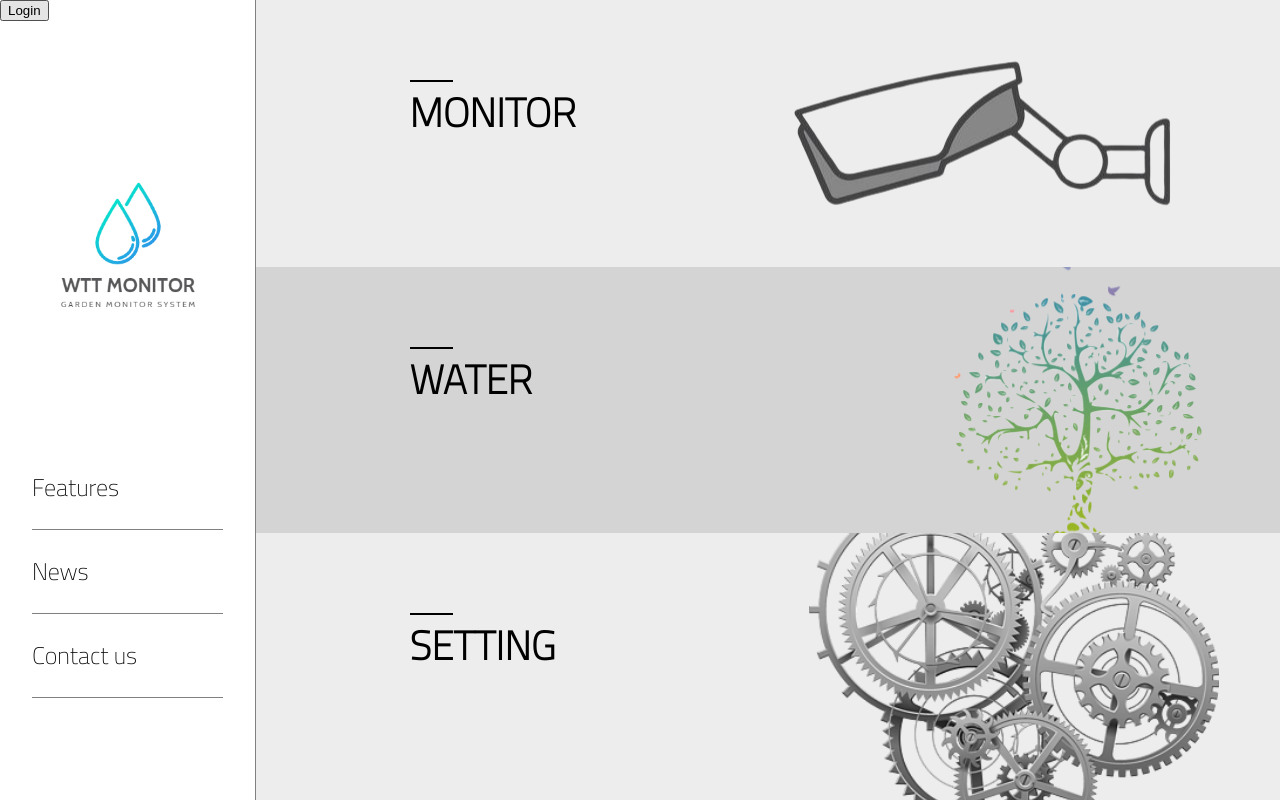
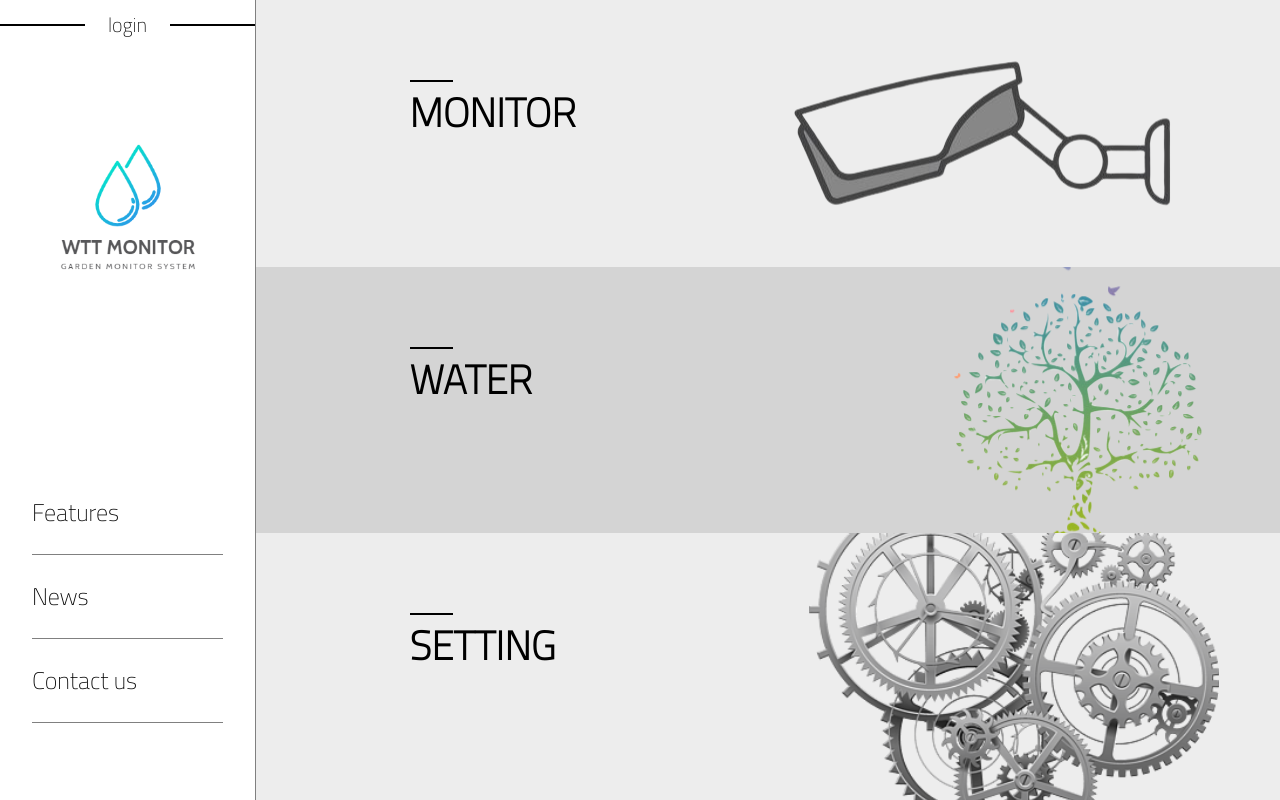
Before and after one commit to Tzu-Ti/Garden-Monitor-System, a PHP site: page / in a window 1280 px wide. Run offline with PHP 8.4, Linux system fonts and the light colour scheme.

Commit message:
login done

```diff
--- a/css/home.css
+++ b/css/home.css
@@ -9,11 +9,12 @@
 }
 #logo {
 	width: 80%;
-	height: 300px;
+	height: 250px;
 	margin: 40px auto 0 auto;
 	background-image: url("../image/logo.png");
 	background-size: contain;
 	background-repeat: no-repeat;
+	background-position: center;
 }
 #right {
 	width: 80%;
@@ -50,6 +51,9 @@
 	background-size: 40%;
 }
 #three-div {
+	position: absolute;
+	left: 12.5%;
+	bottom: 10%;
 	width: 75%;
 	height: 249px;
 	margin: 0 auto auto auto;
@@ -74,7 +78,37 @@
 	position: relative;
 	margin: 5px auto 0 auto;
 	width: 100%;
-	height: 10%;
+	height: 5%;
+}
+.loginButton {
+	position: absolute;
+	width: 33.33%;
+	height: 80%;
+	text-align: center;
+	font-family: 'Titillium Web', sans-serif;
+	font-size: 20px;
+	left: 33.33%;
+	top: 10%;
+	cursor: pointer;
+}
+.loginButton:hover {
+	color: red;
+	text-decoration: underline;
+}
+.username {
+	position: relative;
+	width: 33.33%;
+	height: 80%;
+	text-align: center;
+	font-family: 'Titillium Web', sans-serif;
+	font-size: 20px;
+	left: 33.33%;
+	top: 10%;
+	cursor: pointer;
+}
+.username:hover {
+	color: red;
+	text-decoration: underline;
 }
 .login {
 	position: absolute;
@@ -83,6 +117,7 @@
 	background-color: #EDEDED;
 	opacity: 0.9;
 	display: none;
+	font-family: 'Titillium Web', sans-serif;
 }
 .loginInputDiv {
 	width: 380px;
--- a/index.php
+++ b/index.php
@@ -12,16 +12,20 @@
 
 	<body class="body">
 		<div id="left">
+
+			<div class="loginDiv">
+				<div style="position: absolute; top: 48%; left: 0px; width: 33.33%; height: 4%; background-color: black"></div>
 				<?php
 					session_start();
 					if(isset($_SESSION['is_login']) && $_SESSION['is_login'] == true) {
-					echo "<h1>".$_SESSION['name']."</h1>";
+						echo "<div class='username'>".$_SESSION['name']."</div>";
 					}
 					else {
-					echo('<button id="testButton"> Login </button>');
+						echo('<div class="loginButton"> login </div>');
 					}
 				?>
-			<div class="loginDiv"></div>
+				<div style="position: absolute; top: 48%; right: 0px; width: 33.33%; height: 4%; background-color: black"></div>
+			</div>
 			<div id="logo"></div>
 			<div id="three-div">
 				<div class="three-div"> Features </div>
@@ -71,7 +75,7 @@
 				<h1 style="text-align: center"> Sign in WTT MONITOR </h1>
 				<form method="post" action="php/checkUser.php" class="loginForm">
 					<input id="email" type="text" name="username" placeholder="E-mail / Account Number" required autofocus class="loginInput" size="30"> <br>
-					<input id="password" type="password" name="password" placeholder="Password" class="loginInput" size="30"> <br>
+					<input id="password" type="password" name="password" placeholder="Password" class="loginInput" size="30" required> <br>
 					<button id="submit" onclick="submitBtnClick()"> Login </button>
 				</form>
 				<div style="width: 80%; height: 2px; background-color: grey; margin: 1px auto; text-align: center">
--- /dev/null
+++ b/php/logout.php
@@ -0,0 +1,5 @@
+<?
+	session_start();
+	unset($_SESSION['is_login']);
+	header('Location: ../index.php');
+?>
--- a/script/home.js
+++ b/script/home.js
@@ -103,10 +103,15 @@ $(function() {
 	$(".moving:eq(2)").bind("click", function () {
 		location.href = "setting.html";
 	});
-	$("#testButton").bind("click", function() {
+	$(".loginButton").bind("click", function() {
 		$(".login").fadeToggle(300);
 	});
 	$("#cancel").bind("click", function() {
 		$(".login").fadeToggle(300);
 	});
+	$(".username").bind("click", function() {
+		if(confirm("Logout?")) {
+			location.href = "php/logout.php";
+		}
+	});
 });
```
Also changed, not shown: php/checkUser.php (+17 -4 lines). Lines whose indentation alone changed are shown as unchanged.
